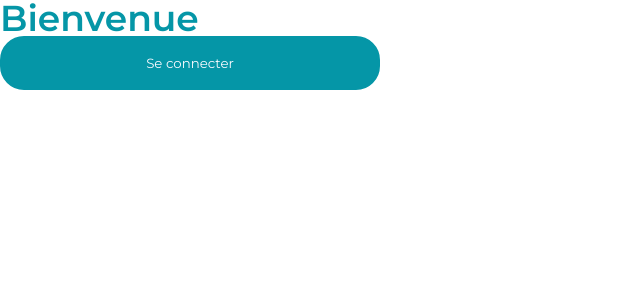
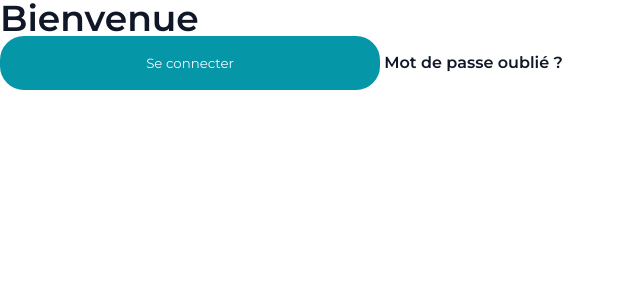
Before and after one commit to chloe-dst/Workshop-Design-System, a SvelteKit app in the folder app/: page / in a window 1280 px wide. Shown: the top 300 px of the page, without its empty margins (0-640 px from the left). Built offline with nearby package versions, Linux system fonts and the light colour scheme.

Commit message:
add Link Component

```diff
--- a/app/src/components/UI/atoms/Button.svelte
+++ b/app/src/components/UI/atoms/Button.svelte
@@ -5,13 +5,13 @@
 
 <style>
   .button{
+    font-family: var(--font-family-primary);
     background-color: var(--color-primary);
     color: var(--color-text-light);
     border: var(--border-height-thick) solid var(--color-primary);
     border-radius: var(--border-radius);
     padding: 16px;
     min-width: 380px;
-    font-family: var(--font-family-primary);
   }
 
   .button:hover{
--- a/app/src/components/UI/atoms/Link.svelte
+++ b/app/src/components/UI/atoms/Link.svelte
@@ -1,11 +1,22 @@
 
 <script>
-    /**
+  /**
    * @type {string}
-   */
-     export let link = '#';
+  */
+  export let link = '#';
+  export let color = 'var(--color-text-dark)';
 </script>
 
-<a href="{link}">
+<a href="{link}"
+  class="link" style:color={color}>
     <slot/>
 </a>
+
+<style>
+  .link{
+    font-family: var(--font-family-primary);
+    font-size: var(--font-size-regular);
+    font-weight: var(--font-weight-semibold);
+    text-decoration: none;
+  }
+</style>
--- a/app/src/components/UI/atoms/Text.svelte
+++ b/app/src/components/UI/atoms/Text.svelte
@@ -1,13 +1,15 @@
 <script>
-    /**
-   * @type {string}
-   */
-     export let tag = 'p';
-     export let color = 'var(--color-primary)';
-     export let style = 'text-body';
+  /**
+  * @type {string}
+  */
+  export let tag = 'p';
+  export let color = 'var(--color-text-dark)';
+  export let style = 'text-body';
 </script>
 
 <svelte:element this={tag}
   style:color={color}
   class={style}
-><slot/></svelte:element>
+>
+  <slot/>
+</svelte:element>
--- a/app/src/routes/+page.svelte
+++ b/app/src/routes/+page.svelte
@@ -1,12 +1,17 @@
 <script>
-    import Text from '../components/UI/atoms/Text.svelte';
-    import Button from '../components/UI/atoms/Button.svelte';
-    import '../assets/global.css';
+  import Text from '../components/UI/atoms/Text.svelte';
+  import Button from '../components/UI/atoms/Button.svelte';
+  import Link from '../components/UI/atoms/Link.svelte';
+  import '../assets/global.css';
 </script>
 
 <Text
-  tag='h2' style='title'>
-  Bienvenue
+tag='h2' style='title'>
+Bienvenue
 </Text>
 
 <Button> Se connecter </Button>
+<Link
+link='/reset-password'>
+Mot de passe oublié ?
+</Link>
```
